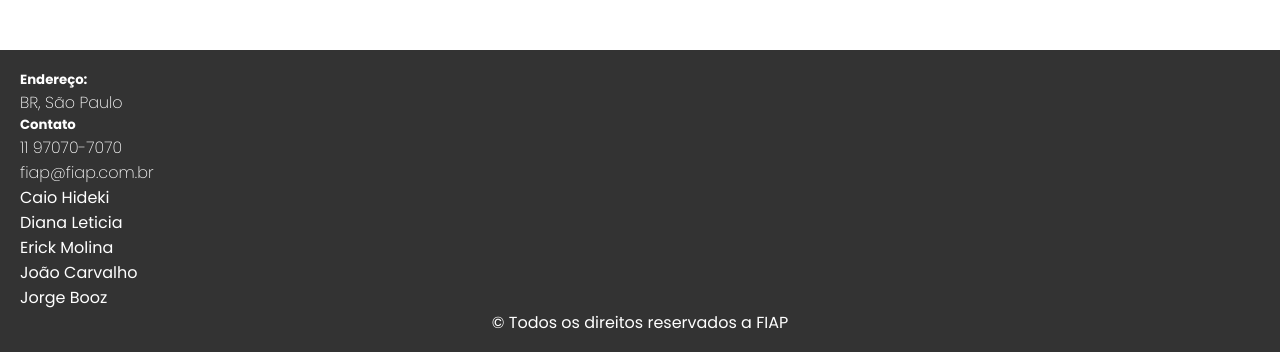
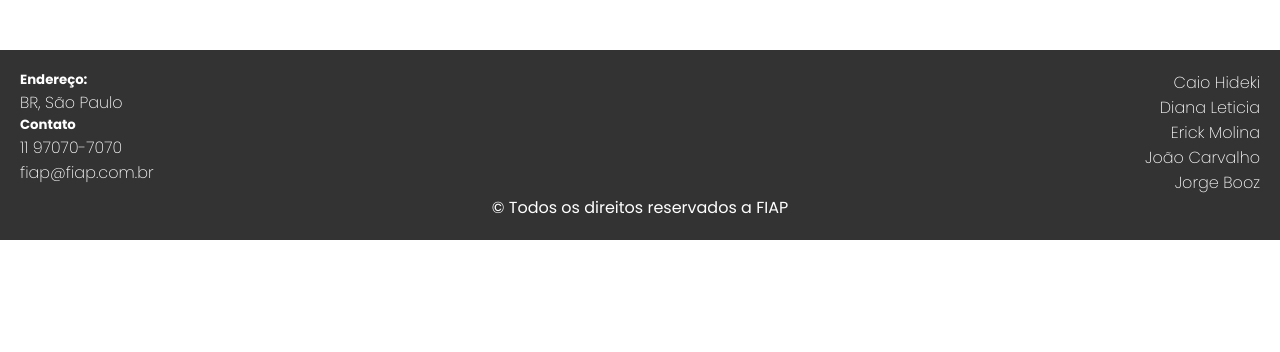
Before and after one commit to jorgebooz/Minotauro, a React (Vite) app: page / in a window 1280 px wide. Shown: the part 1235-1587 px from the top of the page. After the commit the page ends 1475 px from the top, so only its background shows below. Built offline with nearby package versions, Linux system fonts and the light colour scheme.

Commit message:
fix: footer colaborators names

```diff
--- a/src/components/Footer.jsx
+++ b/src/components/Footer.jsx
@@ -5,6 +5,7 @@ function Footer() {
 
   return (
     <footer className="footer">
+      <div className='top'>
         <div className="endereço">
           <h5>Endereço:</h5>
           <p>BR, São Paulo</p>
@@ -19,7 +20,8 @@ function Footer() {
             <p>João Carvalho</p>
             <p>Jorge Booz</p>
         </div>
-      <div></div>
+      </div>
+
       <div className="copy-right">
         <p>© Todos os direitos reservados a FIAP</p>
       </div>
--- a/src/css/estilo.css
+++ b/src/css/estilo.css
@@ -57,10 +57,20 @@
     font-family: "poppins", Arial, Helvetica, sans-serif;
     padding: 20px;
 }
+.top{
+  display: flex;
+  justify-content: space-between;
+}
 .endereço {
     font-weight: 200;
 }
+.integrantes{
+  display: flex;
+  flex-direction: column;
+  text-align: end;
+  font-weight: 200;
 
+}
 .copy-right {
     text-align: center;
 }
```
Lines whose indentation alone changed are shown as unchanged.
